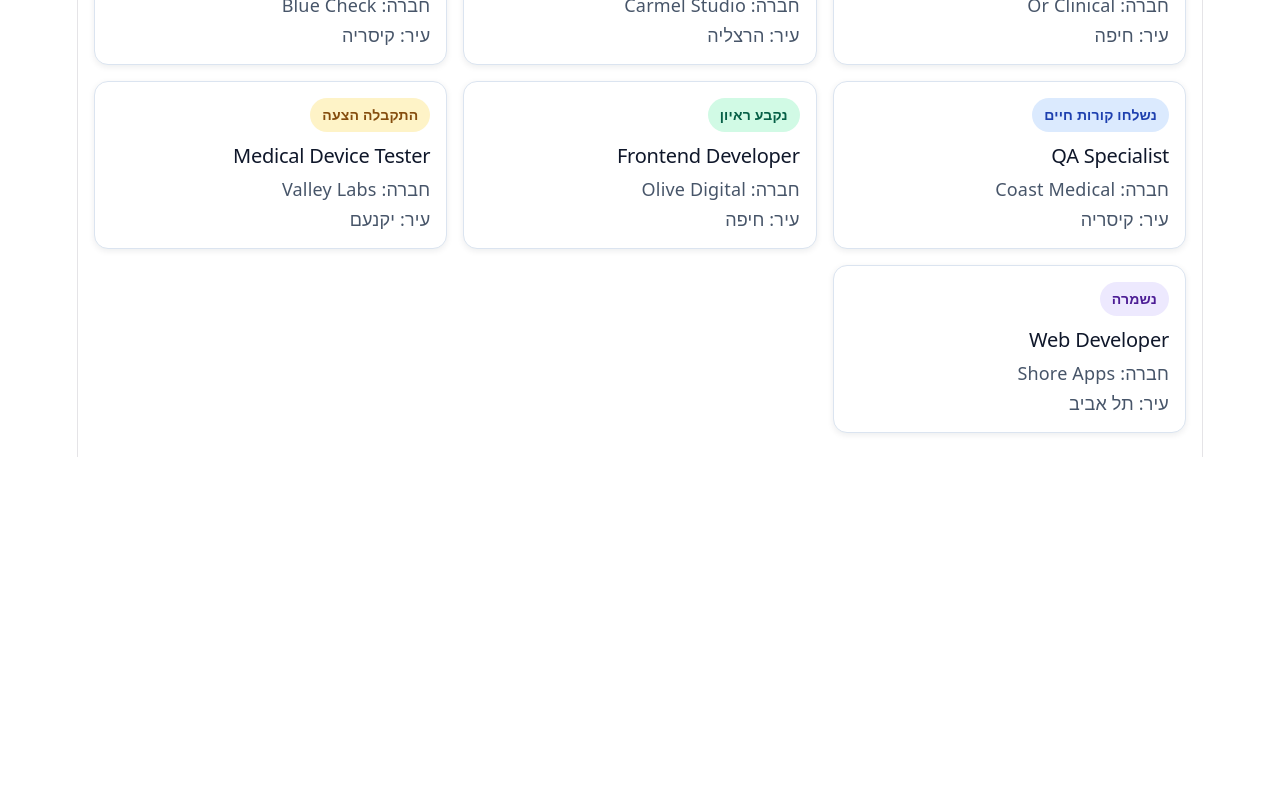
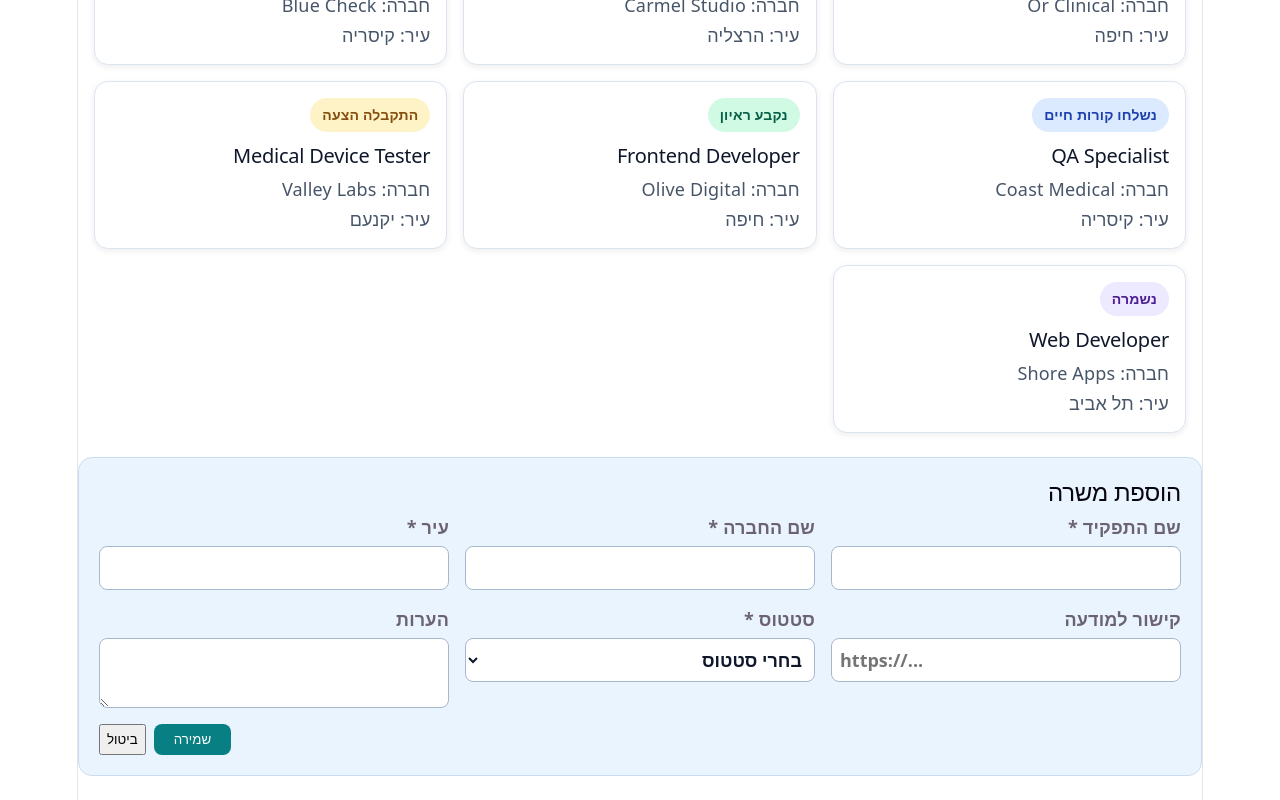
Before and after one commit to amlinskyirina/job-search-tracker, a React (Vite) app: page / in a window 1280 px wide. Shown: the part 427-1227 px from the top of the page. Before the commit the page ends 884 px from the top, so only its background shows below. Built offline with nearby package versions, Linux system fonts and the light colour scheme.

Commit message:
Add job form and save jobs in local storage

```diff
--- a/src/App.jsx
+++ b/src/App.jsx
@@ -1,7 +1,52 @@
+import { useEffect, useState } from "react";
 import JobsPage from "./JobsPage.jsx";
 import { sampleJobs } from "./sampleJobs.js";
 
+const STORAGE_KEY = "job-search-tracker.jobs";
+
+function loadJobs() {
+  try {
+    const savedJobs = localStorage.getItem(STORAGE_KEY);
+
+    if (savedJobs === null) {
+      return sampleJobs;
+    }
+
+    const parsedJobs = JSON.parse(savedJobs);
+    return Array.isArray(parsedJobs) ? parsedJobs : sampleJobs;
+  } catch (error) {
+    console.error("טעינת המשרות נכשלה", error);
+    return sampleJobs;
+  }
+}
+
 export default function App() {
-  // מעבירים את מערך משרות הדוגמה למסך הראשי
-  return <JobsPage jobs={sampleJobs} />;
+  const [jobs, setJobs] = useState(loadJobs);
+  const [storageError, setStorageError] = useState("");
+
+  useEffect(() => {
+    try {
+      localStorage.setItem(STORAGE_KEY, JSON.stringify(jobs));
+      setStorageError("");
+    } catch (error) {
+      console.error("שמירת המשרות נכשלה", error);
+      setStorageError("לא ניתן לשמור את המשרות בדפדפן. ייתכן ששינויים יאבדו ברענון.");
+    }
+  }, [jobs]);
+
+  function handleAddJob(jobDetails) {
+    const newJob = {
+      ...jobDetails,
+      id: crypto.randomUUID(),
+    };
+
+    setJobs((currentJobs) => [newJob, ...currentJobs]);
+  }
+
+  return (
+    <>
+      {storageError && <p role="alert" dir="rtl">{storageError}</p>}
+      <JobsPage jobs={jobs} onAddJob={handleAddJob} />
+    </>
+  );
 }
--- /dev/null
+++ b/src/JobForm.jsx
@@ -0,0 +1,144 @@
+import { useState } from "react";
+import styled from "styled-components";
+
+const statuses = [
+  "נשמרה",
+  "נשלחו קורות חיים",
+  "נקבע ראיון",
+  "התקבלה הצעה",
+  "התהליך הסתיים",
+];
+
+const Form = styled.form`
+  max-width: 1120px;
+  margin: 24px auto;
+  padding: 20px;
+  border: 1px solid #cbdcf0;
+  border-radius: 14px;
+  background-color: #eaf4ff;
+  text-align: right;
+`;
+
+const Fields = styled.div`
+  display: grid;
+  gap: 16px;
+
+  @media (min-width: 768px) {
+    grid-template-columns: repeat(3, minmax(0, 1fr));
+  }
+`;
+
+const Field = styled.label`
+  display: grid;
+  align-content: start;
+  gap: 6px;
+  font-weight: 600;
+
+  & > input,
+  & > select,
+  & > textarea {
+    min-width: 0;
+    padding: 8px;
+    border: 1px solid #a8b8cc;
+    border-radius: 8px;
+    background-color: white;
+    color: #0f172a;
+    font: inherit;
+  }
+`;
+
+const Actions = styled.div`
+  display: flex;
+  flex-wrap: wrap;
+  justify-content: flex-end;
+  gap: 8px;
+  margin-top: 16px;
+`;
+
+const SaveButton = styled.button`
+  padding: 8px 20px;
+  border: 0;
+  border-radius: 8px;
+  background-color: #087f83;
+  color: white;
+  cursor: pointer;
+`;
+
+export default function JobForm({ onAddJob }) {
+  const [errorMessage, setErrorMessage] = useState("");
+
+  function handleSubmit(event) {
+    event.preventDefault();
+
+    const form = event.currentTarget;
+    const formData = new FormData(form);
+
+    const job = {
+      title: formData.get("title").trim(),
+      company: formData.get("company").trim(),
+      city: formData.get("city").trim(),
+      status: formData.get("status"),
+      url: formData.get("url").trim(),
+      notes: formData.get("notes").trim(),
+    };
+
+    // גם שדה שמכיל רק רווחים נחשב ריק.
+    if (!job.title || !job.company || !job.city || !job.status) {
+      setErrorMessage("יש למלא את כל שדות החובה.");
+      return;
+    }
+
+    onAddJob(job);
+    form.reset();
+  }
+
+  return (
+    <Form onSubmit={handleSubmit} onReset={() => setErrorMessage("")}>
+      <h2>הוספת משרה</h2>
+
+      <Fields>
+        <Field>
+          שם התפקיד *
+          <input name="title" required />
+        </Field>
+
+        <Field>
+          שם החברה *
+          <input name="company" required />
+        </Field>
+
+        <Field>
+          עיר *
+          <input name="city" required />
+        </Field>
+
+        <Field>
+          קישור למודעה
+          <input name="url" type="url" placeholder="https://..." dir="ltr" />
+        </Field>
+
+        <Field>
+          סטטוס *
+          <select name="status" defaultValue="" required>
+            <option value="" disabled>בחרי סטטוס</option>
+            {statuses.map((status) => (
+              <option key={status} value={status}>{status}</option>
+            ))}
+          </select>
+        </Field>
+
+        <Field>
+          הערות
+          <textarea name="notes" rows={2} />
+        </Field>
+      </Fields>
+
+      {errorMessage && <p role="alert">{errorMessage}</p>}
+
+      <Actions>
+        <SaveButton type="submit">שמירה</SaveButton>
+        <button type="reset">ביטול</button>
+      </Actions>
+    </Form>
+  );
+}
--- a/src/JobsPage.jsx
+++ b/src/JobsPage.jsx
@@ -1,6 +1,7 @@
 import JobList from "./JobList.jsx";
+import JobForm from "./JobForm.jsx";
 
-export default function JobsPage({ jobs }) {
+export default function JobsPage({ jobs, onAddJob }) {
   return (
     <main dir="rtl">
       <header>
@@ -9,6 +10,7 @@ export default function JobsPage({ jobs }) {
       </header>
 
       <JobList jobs={jobs} />
+      <JobForm onAddJob={onAddJob} />
     </main>
   );
 }
```
